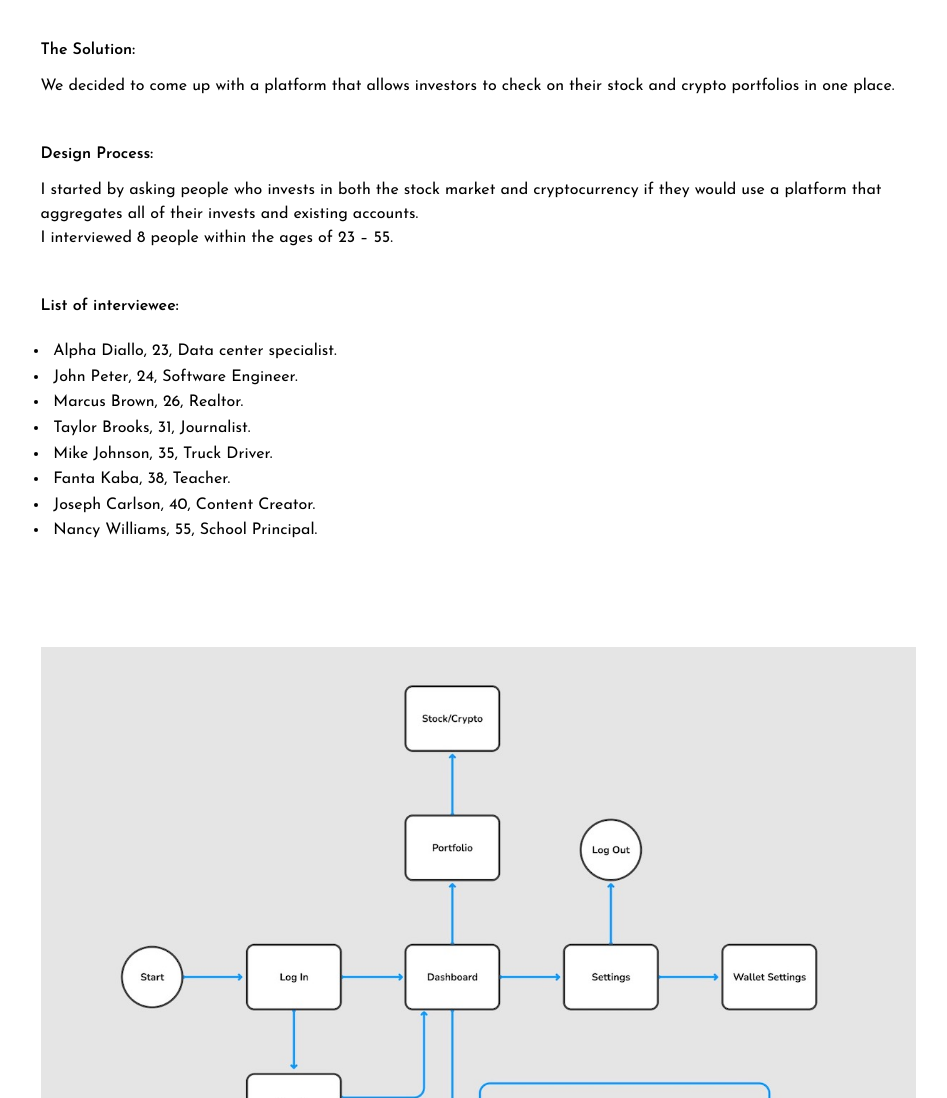
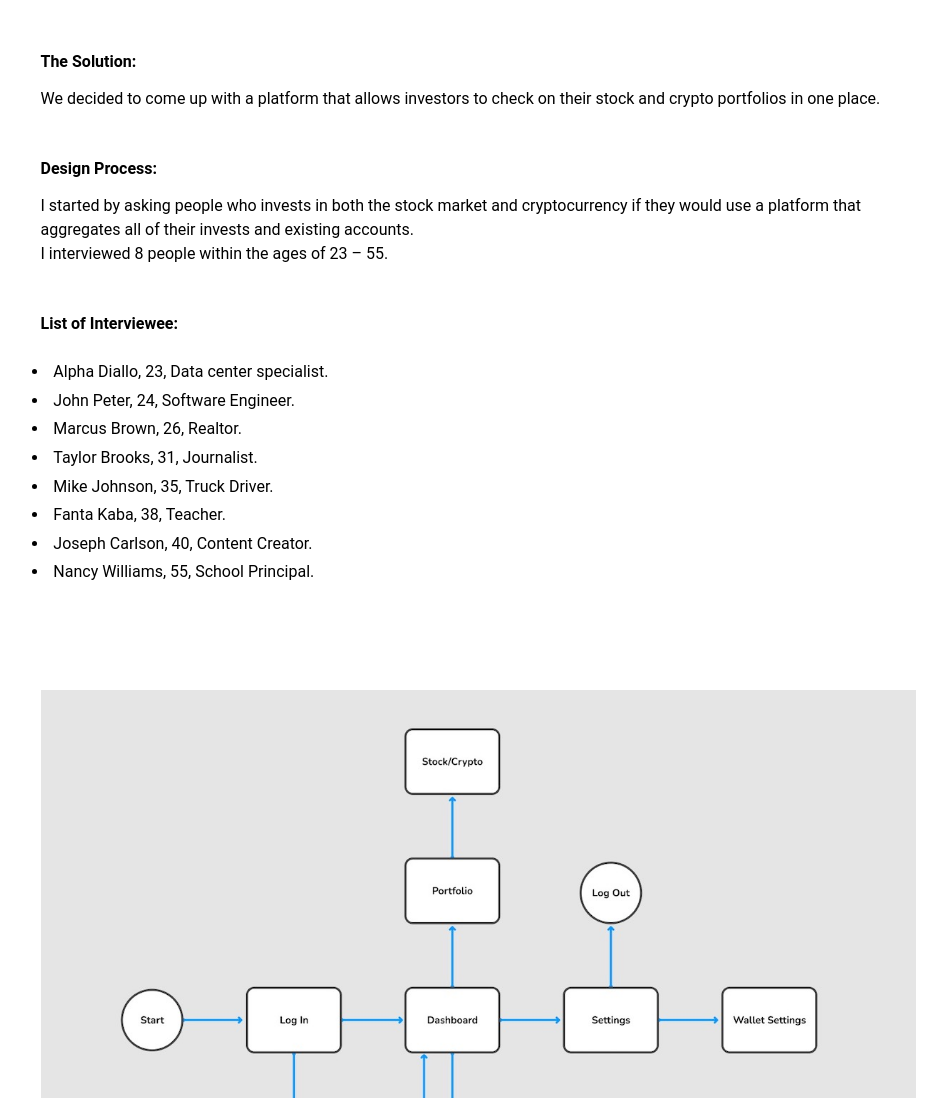
Before and after one commit to moekaba23/PortfolioWebsite, a plain HTML site: page projects.html in a window 1280 px wide. Shown: the part 2329-3427 px from the top of the page, without its empty margins (162-1109 px from the left). Drawn offline with Linux system fonts and the light colour scheme.

Commit message:
Add files via upload

```diff
--- a/projects.html
+++ b/projects.html
@@ -54,7 +54,7 @@
         <h4>Design Process:</h4>
         <p>I started by asking people who invests in both the stock market and cryptocurrency if they would use a platform that aggregates all of their invests and existing accounts.</p>
         <p>I interviewed 8 people within the ages of 23 – 55.</p>
-        <h4>List of interviewee:</h4>
+        <h4>List of Interviewee:</h4>
         <ul>
           <li>Alpha Diallo, 23, Data center specialist.</li>
           <li>John Peter, 24, Software Engineer.</li>
--- a/style.css
+++ b/style.css
@@ -1,7 +1,7 @@
 * {
   margin: 0;
   padding: 0;
-  font-family: 'Josefin Sans', sans-serif;
+  font-family: 'Roboto', sans-serif;
   scroll-behavior: smooth;
 }
 
```
